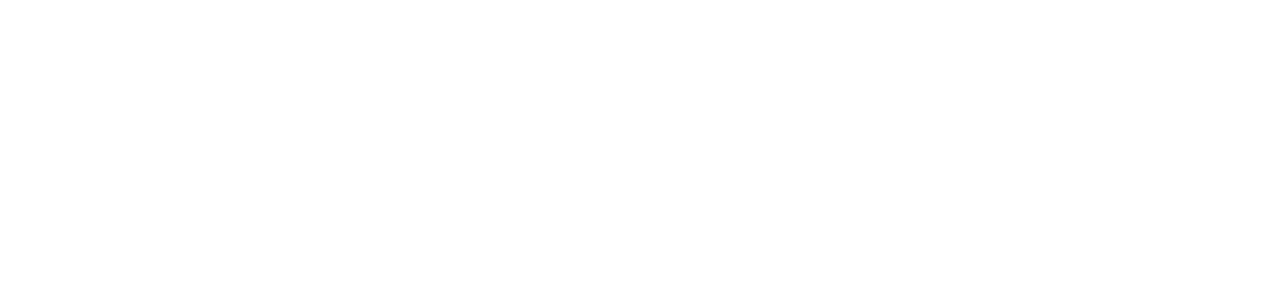
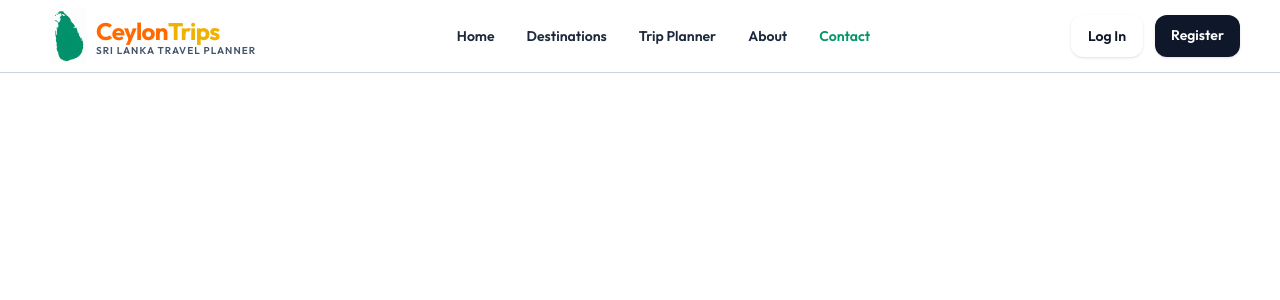
Before and after one commit to Nimmitha192/CeylonTrip, a React (Vite) app in the folder Client/: page /contact in a window 1280 px wide. Shown: the top 300 px of the page. Built offline with nearby package versions, Linux system fonts and the light colour scheme.

Commit message:
Navigation bar created

```diff
--- a/Client/package.json
+++ b/Client/package.json
@@ -11,6 +11,7 @@
   },
   "dependencies": {
     "@tailwindcss/vite": "^4.3.3",
+    "lucide-react": "^1.44.0",
     "react": "^19.2.8",
     "react-dom": "^19.2.8",
     "react-router-dom": "^7.18.3",
--- a/Client/src/App.jsx
+++ b/Client/src/App.jsx
@@ -1,9 +1,10 @@
 import React from "react";
+import Navbar from "./components/Navbar";
 
 const app = () => {
   return(
     <div>
-
+      <Navbar />
     </div>
   )
 }
--- a/Client/src/components/Navbar.jsx
+++ b/Client/src/components/Navbar.jsx
@@ -1,11 +1,158 @@
-import React from 'react'
+import React, { useState } from "react";
+import { NavLink } from "react-router-dom";
+import { Menu, X } from "lucide-react";
+
+const navItems = [
+  { name: "Home", path: "/" },
+  { name: "Destinations", path: "/destinations" },
+  { name: "Trip Planner", path: "/planner" },
+  { name: "About", path: "/about" },
+  { name: "Contact", path: "/contact" },
+];
 
 const Navbar = () => {
+  const [mobileMenuOpen, setMobileMenuOpen] = useState(false);
+
+  const DesktopClass = ({ isActive }) =>
+    `px-3 py-2 text-sm font-semibold transition rounded-lg ${
+      isActive
+        ? "text-primary"
+        : "text-slate-800 hover:text-slate-900 hover:bg-slate-50"
+    }`;
+
+  const mobileClass = ({ isActive }) =>
+    `block px-3 py-2 text-base font-semibold rounded-lg ${
+      isActive
+        ? "text-primary"
+        : "text-slate-800 hover:bg-slate-50"
+    }`;
+
+
   return (
-    <div>
+    <header className="sticky top-0 z-40 border-b bg-white/95 backdrop-blur-md border-slate-300">
+      <div className="px-4 mx-auto max-w-full sm:px-6 lg:px-10">
+        <div className="flex items-center justify-between h-18">
 
-    </div>
-  )
-}
+          {/* -------------------- Logo ------------------ */}
+          <NavLink to="/" className="flex items-center group">
 
-export default Navbar
+            <div className="flex items-center justify-center">
+              <img
+                src="/sri-lanka-map.png"
+                alt="Sri Lanka"
+                className="w-14 h-14 object-contain shrink-0"
+              />
+            </div>
+
+            <div>
+              <span className="flex items-center text-2xl font-bold tracking-tight text-orange-500">
+                Ceylon
+                <span className="text-yellow-500">
+                  Trips
+                </span>
+              </span>
+              <span className="block text-[10px] font-semibold tracking-widest text-slate-600 uppercase -mt-1">
+                Sri Lanka Travel Planner
+              </span>
+            </div>
+          </NavLink>
+
+          {/*-------------------dedktop navigation---------------*/}
+
+          <nav className="items-center hidden gap-1 md:flex lg:gap-2">
+            {navItems.map((item)=>(
+              <NavLink
+              key={item.path}
+              to={item.path}
+              className={DesktopClass}
+              >
+                {item.name}
+              </NavLink>
+            ))}
+          </nav>
+
+          {/*---------------login/register ------------------ */}
+
+          <div className="item bg-center hidden gap-3 md:flex">
+            <NavLink
+              to="/login"
+              className="px-4 py-2.5 rounded-xl text-sm font-semibold text-slate-900 border border-transparent hover:bg-slate-50 hover:border-slate-300 shadow-sm transition"
+            >
+              Log In
+            </NavLink>
+
+            <NavLink
+              to="/register"
+              className="px-4 py-2.5 rounded-xl text-sm font-semibold bg-slate-900 text-white hover:bg-slate-700 shadow-sm transition"
+            >
+              Register
+            </NavLink>
+          </div>
+
+          {/* ------------ mobile menu open/cloce buttuons--------- */}
+
+          <div className="flex items-center gap-2 md:hidden">
+
+            <button
+              onClick={() => setMobileMenuOpen(!mobileMenuOpen)}
+              className="p-2 rounded-xl text-slate-600 hover:bg-slate-100"
+            >
+              {mobileMenuOpen ? (
+                <X className="w-6 h-6" />
+              ) : (
+                <Menu className="w-6 h-6" />
+              )}
+            </button>
+          </div>
+
+        </div>
+      </div>
+
+      {/* ------------ mobile menu---------------------- */}
+      <div
+        className={`fixed top-19 left-0 z-50 w-54 h-full px-4 pt-3 pb-6 space-y-2 bg-white  md:hidden transform transition-transform duration-200 ease-in-out ${
+          mobileMenuOpen
+            ? "translate-x-0"
+            : "-translate-x-full"
+        }`}
+      >
+
+        {navItems.map((item) => (
+          <NavLink
+            key={item.path}
+            to={item.path}
+            onClick={() => setMobileMenuOpen(false)}
+            className={mobileClass}
+          >
+            {item.name === "About"
+              ? "About Sri Lanka"
+              : item.name}
+          </NavLink>
+        ))}
+
+
+        <div className="grid grid-cols-1 gap-2 pt-3 border-t border-slate-100">
+
+          <NavLink
+            to="/login"
+            onClick={() => setMobileMenuOpen(false)}
+            className="block py-2.5 text-center rounded-xl text-sm font-bold text-slate-700 bg-slate-100"
+          >
+            Log In
+          </NavLink>
+
+          <NavLink
+            to="/register"
+            onClick={() => setMobileMenuOpen(false)}
+            className="block py-2.5 text-center rounded-xl text-sm font-bold bg-slate-900 text-white"
+          >
+            Register
+          </NavLink>
+
+        </div>
+        </div>
+    </header>
+  );
+};
+
+export default Navbar;
--- a/Client/src/index.css
+++ b/Client/src/index.css
@@ -2,7 +2,9 @@
 
 @import "tailwindcss";
 
-
+@theme {
+  --color-primary: #059669;
+}
 
 *{
     font-family: Outfit;
```
Also changed, not shown: Client/public/sri-lanka-map.png (added), 1 other file (tests, documents, lock files or other folders).
